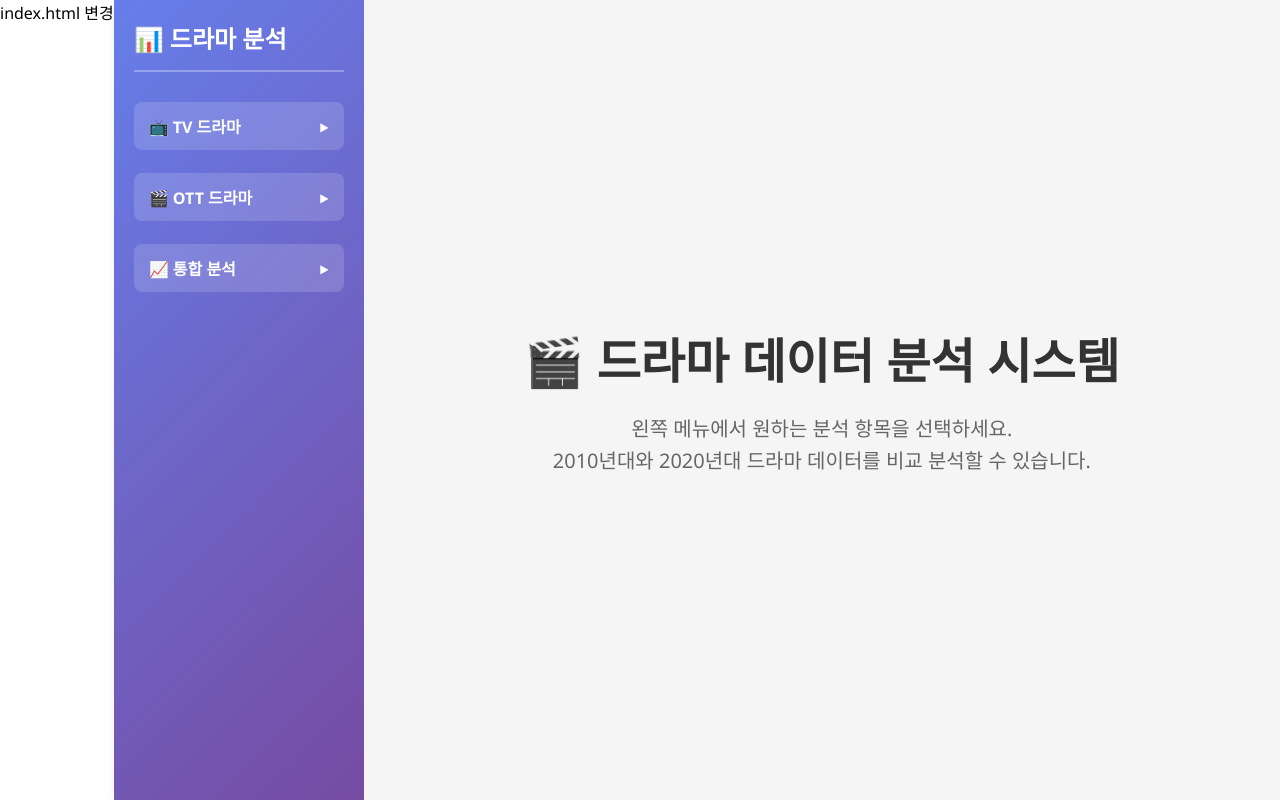
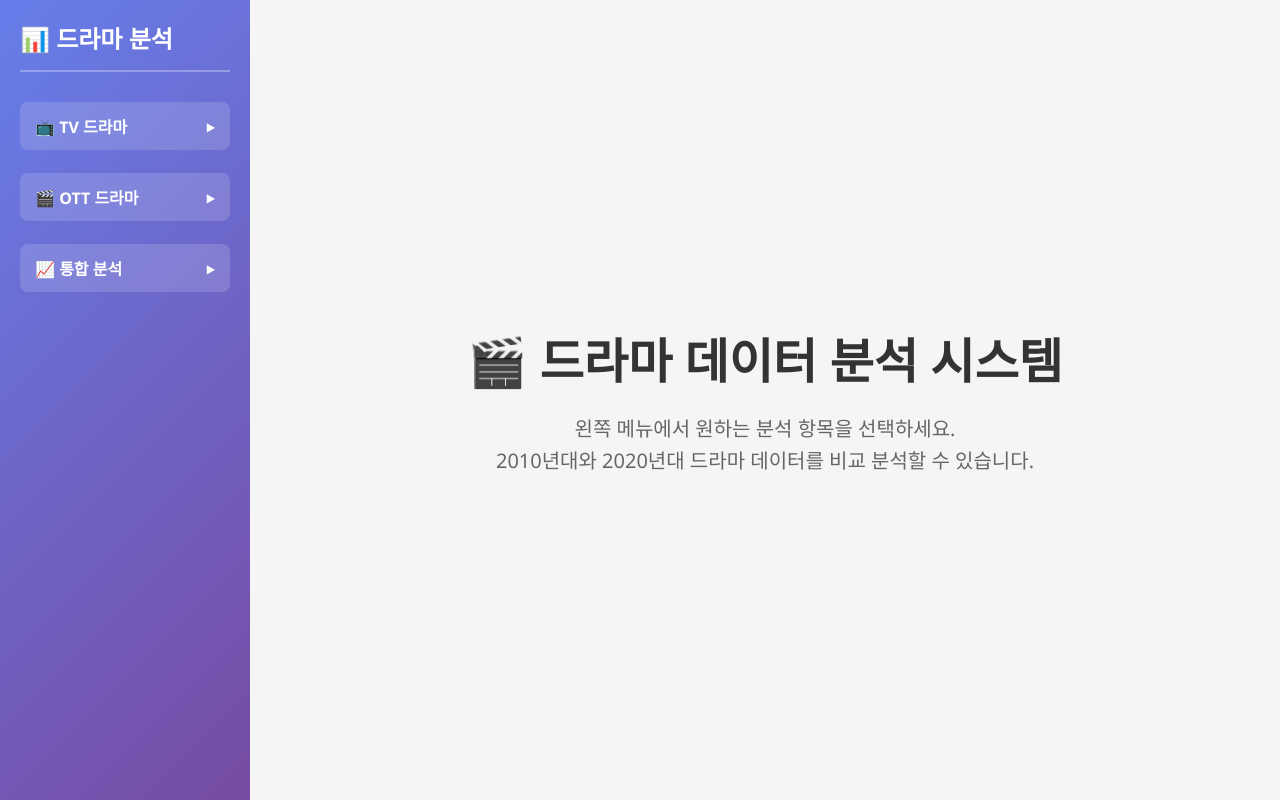
Before and after one commit to 2025-DongA-1/kdrama-project, a Flask app: page / in a window 1280 px wide. Run offline with Flask 3, Linux system fonts and the light colour scheme.

Commit message:
index.html 재변경

```diff
--- a/newflask/templates/index.html
+++ b/newflask/templates/index.html
@@ -1,4 +1,3 @@
-index.html 변경
 <!DOCTYPE html>
 <html lang="ko">
 <head>
```
